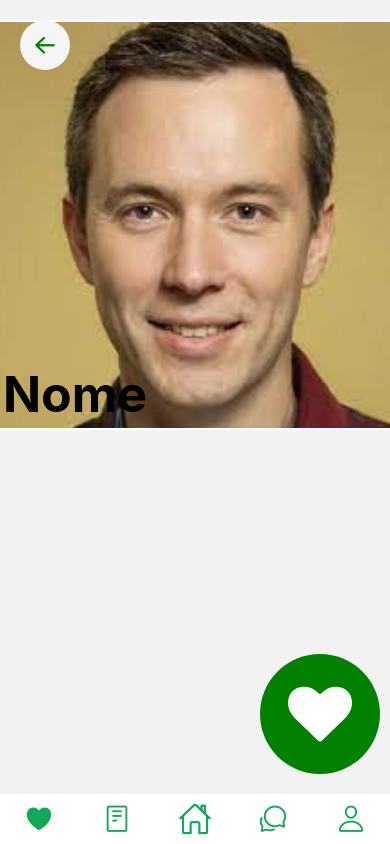
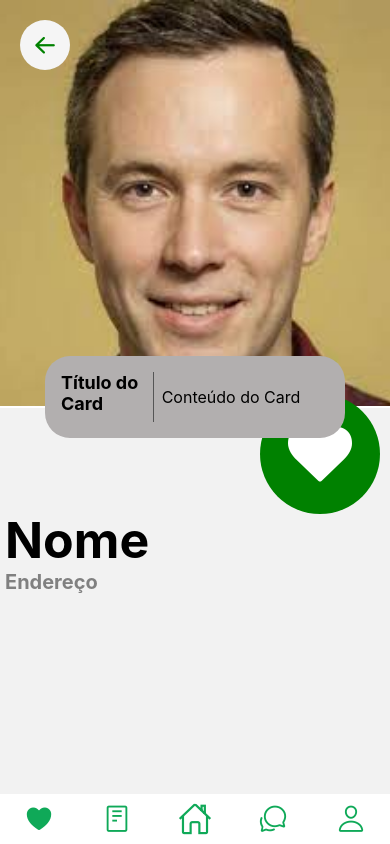
Before and after one commit to ErickWillyan/Novus_Statera, a React Native app: screen /Favoritos in a window 390 px wide. Built offline with nearby package versions, Linux system fonts and the light colour scheme.

Commit message:
Criando components

```diff
--- /dev/null
+++ b/src/components/CardColetor.js
@@ -0,0 +1,57 @@
+// CardComponent.js
+import React from 'react';
+import { View, Text, StyleSheet } from 'react-native';
+
+const CardComponent = ({ title, content }) => {
+  return (
+    <View style={styles.card}>
+      <View style={styles.container}>
+        <View style={styles.leftContent}>
+          <Text style={styles.title}>{title}</Text>
+        </View>
+        <View style={styles.divider} />
+        <View style={styles.rightContent}>
+          <Text style={styles.content}>{content}</Text>
+        </View>
+      </View>
+    </View>
+  );
+};
+
+const CARD_WIDTH = 300; // Largura definida para o card
+
+const styles = StyleSheet.create({
+  card: {
+    width: CARD_WIDTH,
+    borderRadius: 25,
+    backgroundColor: '#B2AFAF',
+    padding: 16,
+    margin: 16,
+  },
+  container: {
+    flexDirection: 'row',
+    alignItems: 'center',
+  },
+  leftContent: {
+    flex: 1,
+  },
+  rightContent: {
+    flex: 2,
+  },
+  title: {
+    fontSize: 18,
+    fontWeight: 'bold',
+    marginBottom: 8,
+  },
+  content: {
+    fontSize: 16,
+  },
+  divider: {
+    width: 1,
+    height: '100%',
+    backgroundColor: '#555',
+    marginHorizontal: 8,
+  },
+});
+
+export default CardComponent;
--- a/src/pages/PerfilColetor/index.js
+++ b/src/pages/PerfilColetor/index.js
@@ -2,6 +2,7 @@ import React from "react";
 import { View, Text, Image, TouchableOpacity, StyleSheet } from "react-native";
 import ReturnButton from "../../components/ReturnButton";
 import Favorito from "../../components/Favorito";
+import CardColetor from "../../components/CardColetor";
 
 export default function ScreenPerfilColetor({ route }) {
     return (
@@ -19,10 +20,12 @@ export default function ScreenPerfilColetor({ route }) {
             </View>
             <View style={styles.textContainer}>
                 <Text style={styles.nome}>{`Nome`}</Text>
+                <Text style={styles.endereco}>{`Endereço`}</Text>
             </View>
             <View style={styles.FavContainer}>
                 <Favorito />
             </View>
+            <CardColetor style={styles.cardColetor} title="Título do Card" content="Conteúdo do Card" />
         </View>
     );
 }
@@ -36,9 +39,10 @@ const styles = StyleSheet.create({
     profileImage: {
         width: 400,
         height: 410,
-        marginBottom: 345,
+        top:-2,
         borderWidth: 2,
         borderColor: "white",
+        position: "absolute"
     },
     buttonContainer: {
         position: "absolute",
@@ -47,18 +51,25 @@ const styles = StyleSheet.create({
     },
     textContainer: {
         position: "absolute",
-        bottom: 20,
+        left:5,
+        bottom:200
     },
     FavContainer: {
         position: "absolute",
-        bottom: 20,
+        bottom: 280,
         right: 10
     },
     nome: {
     color: "black",
     fontSize: 50,
-    bottom: 350,
-    right: 120,
     fontWeight: "bold",
-},
+    },
+    endereco:{
+    color: "grey",
+    fontSize: 20,
+    fontWeight: "bold",
+    },
+    cardColetor: {
+        bottom: 10,
+    },
 });
```
